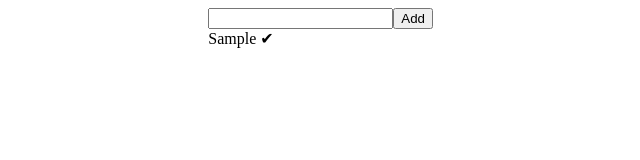
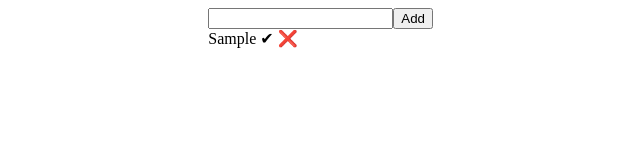
Before and after one commit to dezoliveira/todo-pinia, a Vue app: page / in a window 1280 px wide. Both pictures are taken after typing "Sample" into the empty fields and a click on the button "Add". Shown: the top 160 px of the page, without its empty margins (207-847 px from the left). Built offline with nearby package versions, Linux system fonts and the light colour scheme.

Commit message:
add: todo delete mark and action

```diff
--- a/src/components/TodoList.vue
+++ b/src/components/TodoList.vue
@@ -6,6 +6,7 @@
     >
       &#10004
     </span>
+    <span @click="deleteTodo(todo.id)">&#10060</span>
   </div>
 </template>
 
@@ -17,11 +18,12 @@ export default {
   setup() {
     const store = useTodoListStore()
     const { todoList } = storeToRefs(store)
-    const { toggleCompleted } = store
+    const { toggleCompleted, deleteTodo } = store
 
     return {
       todoList,
-      toggleCompleted
+      toggleCompleted,
+      deleteTodo
     }
   }
 }
```
